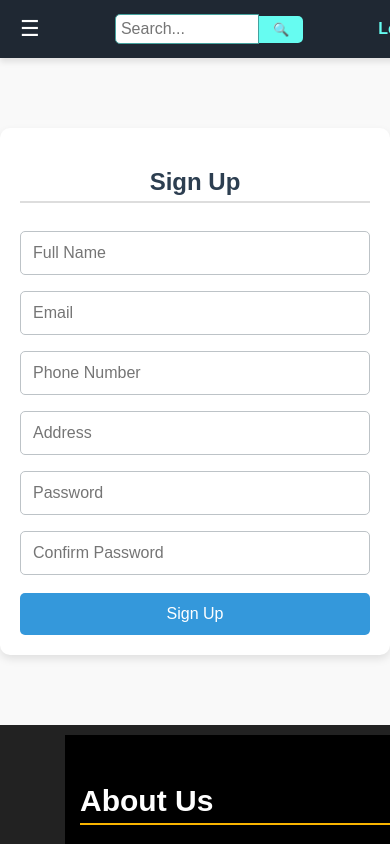
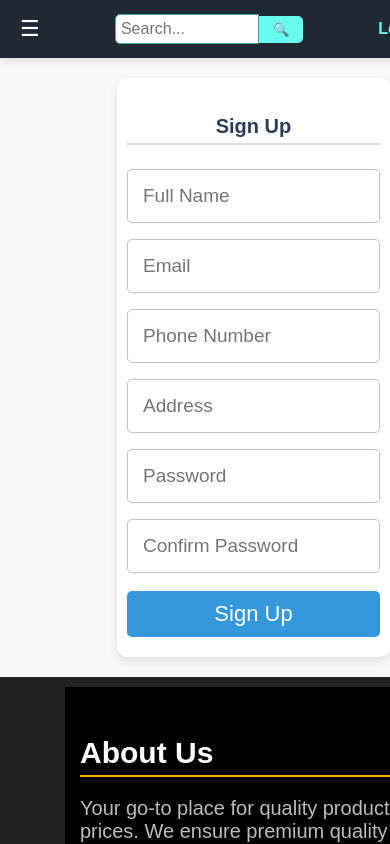
Before and after one commit to gargkartik2012/curchange, a React (Vite) app: page /signup in a window 390 px wide. Shown: the top 844 px of the page. Built offline with nearby package versions, Linux system fonts and the light colour scheme.

Commit message:
Signup.css

```diff
--- a/src/pages/Signup.css
+++ b/src/pages/Signup.css
@@ -44,3 +44,26 @@
 .signup form button:hover {
   background-color: #2980b9;
 }
+
+/* Media query for mobile devices */
+@media (max-width: 480px) {
+  .signup {
+    margin: 20px auto;
+    padding: 20px 10px;
+    margin-left: 30%;
+  }
+
+  .signup h2 {
+    font-size: 20px;
+  }
+
+  .signup form input {
+    font-size: 19px;
+    padding: 15px;
+  }
+
+  .signup form button {
+    font-size:22px;
+    padding: 10px;
+  }
+}
```
